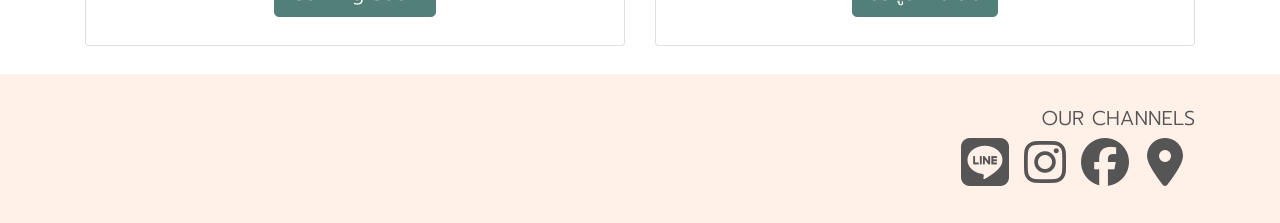
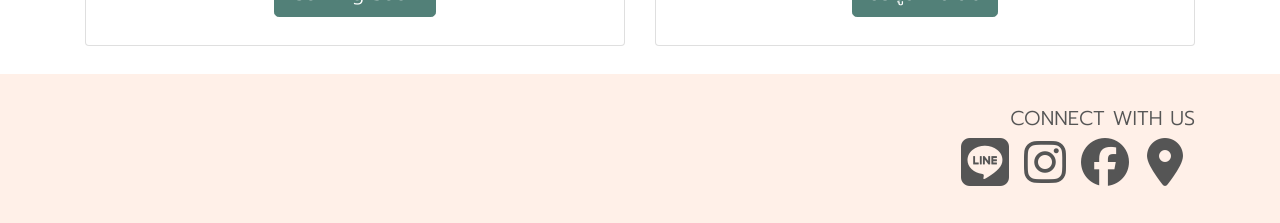
Before and after one commit to channalivewell/channalivewell.github.io, a Jekyll site: the page built from index.html, in a window 1280 px wide and 900 px high, scrolled down 910 px. Shown: the part 674-897 px from the top of the window. Built offline with Jekyll 4.4.1, drawn with Linux system fonts in a browser that asks for light colours; nearby versions of some CDN libraries.

Commit message:
edit text

```diff
--- a/_includes/footer.html
+++ b/_includes/footer.html
@@ -3,7 +3,7 @@
     <div class="container py-4">
         <div class="row">
             <div class="col-12 text-right">
-                <h5 class="text-uppercase">Our channels</h5>
+                <h5 class="text-uppercase">Connect with us</h5>
                 <ul class="nav float-right">
                     <li><a class="text-dark footer_icon mr" href="{{ site.social.line }}" target="_blank"
                         title="Line"><i class="h1 fab fa-fw fa-line fa-3x"></i></a>
```
